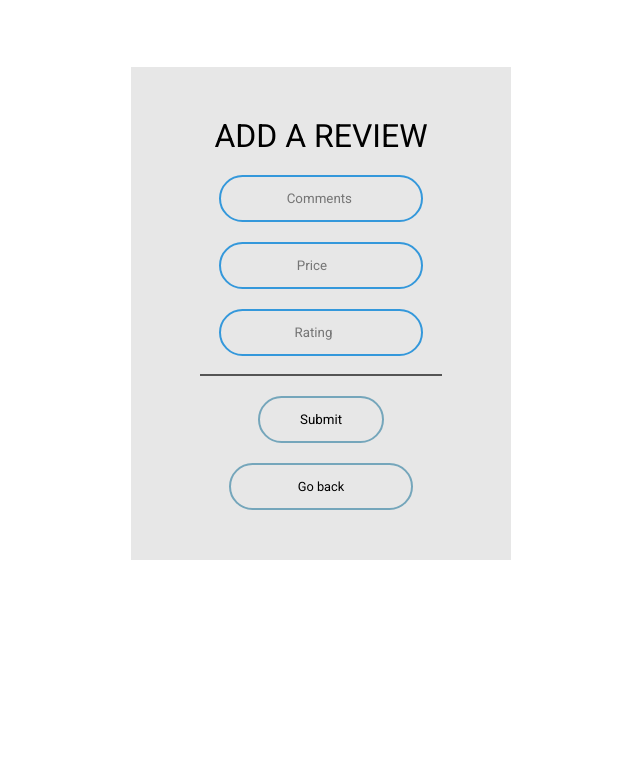
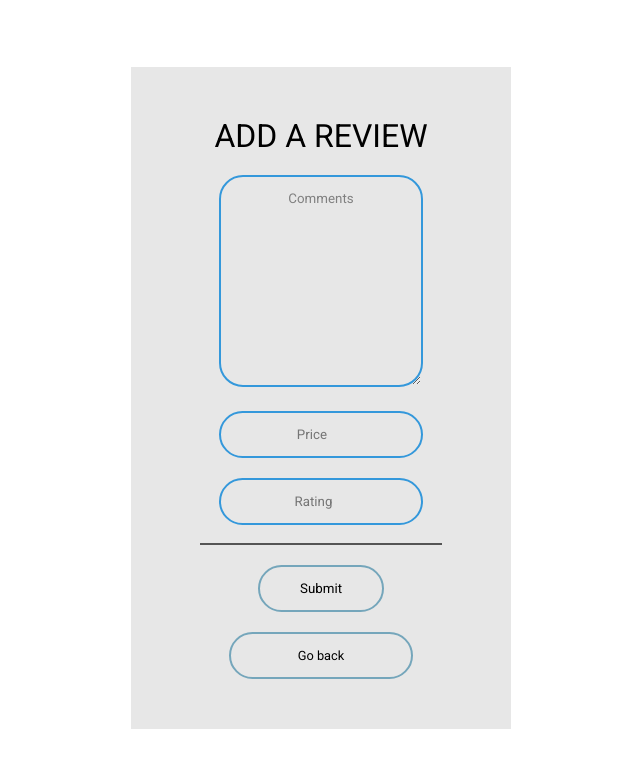
Before and after one commit to software-students-fall2022/final-project-project5-team4, a Flask app: page /add_review/1 in a window 1280 px wide. Shown: the part 259-1028 px from the top of the page, without its empty margins (319-959 px from the left). Before the commit the page ends 819 px from the top, so only its background shows below. Run offline with Flask 2, Linux system fonts and the light colour scheme; the visitor is signed in with stand-in values (Sample User, id 1); parts of the project's set-up code (start-up, migrations or seed data) failed here and were passed over.

Commit message:
add some minor fixes

```diff
--- a/web-app/static/form.css
+++ b/web-app/static/form.css
@@ -181,3 +181,23 @@ a {
 #search-btn:hover{
     background-color: #9ccce1;
 }
+
+#comment{
+    height: 180px;
+    width: 180px;
+    border:0;
+    background: none;
+    display: inline-block;
+    margin: 10px auto;
+    text-align: center;
+    border: 2px solid #3498db;
+    padding: 14px 10px;
+    color: grey;
+    border-radius: 24px;
+    transition: 0.25s;
+}
+
+#comment:focus{
+    width: 240px;
+    border: #9ccce1;
+}
--- a/web-app/templates/add_review.html
+++ b/web-app/templates/add_review.html
@@ -12,11 +12,11 @@
 <body>
 <form class="box" action="{{ url_for('add_review',  address_id=address_id)}}" method="POST">
 	<h1>Add a Review</h1>
-	<input type="text" name = "comments" placeholder="Comments " required/> </br>
+	<textarea type="text" name = "comments" id = "comment" placeholder="Comments " required/> Comments </textarea> </br>
 	<input type="number" name = "price" placeholder="Price " required/> </br>
 	<input type="number" name = "rating" placeholder="Rating" min="1" max="5" required/></br><hr color=#555555  style="width: 80%"/>
 	<input type="submit" name="" value = Submit />
-	<a id="go-back" href="/">Go back</a>
+	<a id="go-back" href="{{ url_for('viewApartment',  address_id=address_id)}}">Go back</a>
 	{% if error %}
     <div class="error">
         <p>{{ error }}</p>
--- a/web-app/templates/single_apartment.html
+++ b/web-app/templates/single_apartment.html
@@ -47,7 +47,7 @@
              {% block content %}
                 {% for review in reviews %}
                 <article class = "content2">
-                        <span style="font-size:22px"> Reviewer: {{review.username_name}} </span>
+                        <span class="username"> Reviewer: {{review.username_name}} </span>
                         <p class="comments"> Comments: {{review.comments}} </p>
                         <p class="price"> Price: ${{review.price}} </p>
                         <p class="rating"> Rating: {{review.rating}} /5</p>
@@ -60,6 +60,10 @@
         <div>
             <a href="{{ url_for('add_review',  address_id=address_id)}}" class="btn">Add Review</a>
         </div>
+        {% else %}
+        <div>
+            <a href="{{ url_for('login')}}" class="btn">Login To Add Review</a>
+        </div>
         {% endif %}
 </body>
 
```
Also changed, not shown: web-app/static/singleApartment.css (+5 -3 lines).
